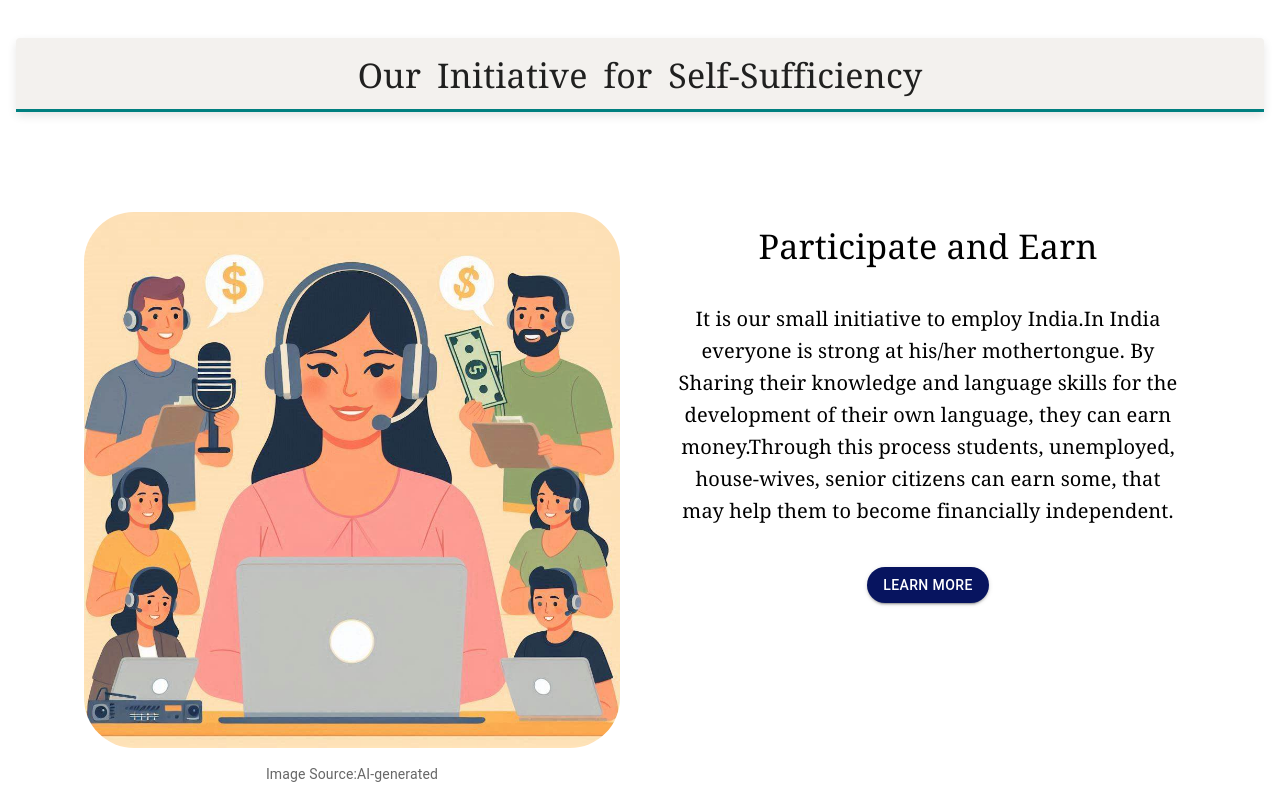
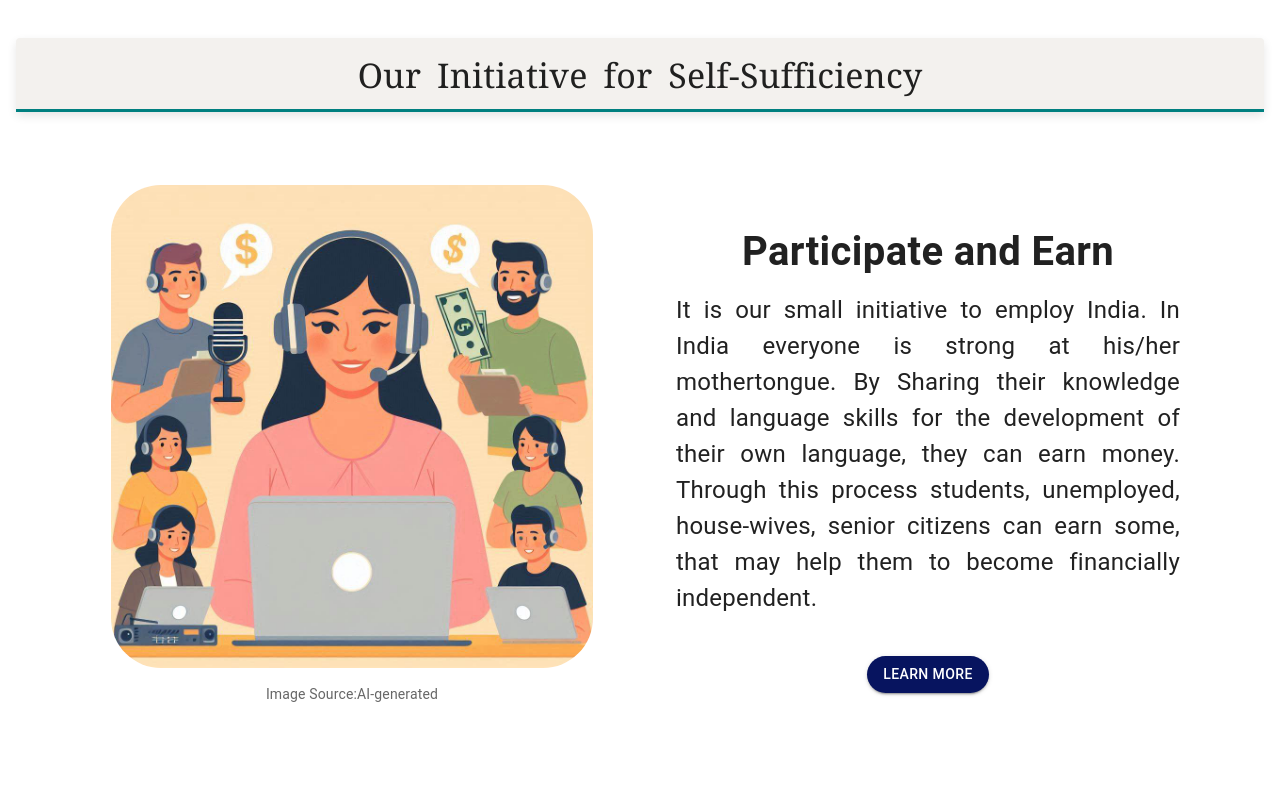
Before and after one commit to TanmoyTheStudent/VaniVerseDemo2, a React (Create React App) app: page / in a window 1280 px wide. Shown: the part 6760-7560 px from the top of the page. Built offline with nearby package versions, Linux system fonts and the light colour scheme.

Commit message:
Update ParticipateAndEarn.js

```diff
--- a/src/components/home/sub-components/ParticipateAndEarn.js
+++ b/src/components/home/sub-components/ParticipateAndEarn.js
@@ -1,28 +1,11 @@
-import { Container,Typography,Grid,Button,Card,CardActions,Paper } from '@mui/material'
+import { Container,Typography,Grid,Button,Card,Paper } from '@mui/material'
 import CardContent from '@mui/material/CardContent';
 import CardMedia from '@mui/material/CardMedia';
 import { CardActionArea } from '@mui/material';
 import EarnImage from "../../../required-data/assests/image/earnMoney.jpeg"
 import { Link } from 'react-router-dom';
+import { design } from '../../../required-data/object-data/servicesInHome';
 
-const design={
-    padding: 2,
-    textAlign: 'center',
-    position: 'relative',
-    margin: 2,
-    backgroundColor: '#f3f1ee',
-    boxShadow: '0 4px 10px rgba(0, 0, 0, 0.1)',
-    '&::after': {
-      content: '""',
-      display: 'block',
-      width: '100%',
-      height: '3px',
-      backgroundColor: '#008080',
-      position: 'absolute',
-      bottom: 0,
-      left: 0,
-    },
-  }
 
 function ParticipateAndEarn() {
   return (
@@ -37,16 +20,16 @@ function ParticipateAndEarn() {
     </Paper>
 
     <Container>
-        <Grid container spacing={0}  justifyContent="center" style={{margin:"0px",marginTop:"50px",marginBottom:"100px"}}>
+        <Grid container spacing={0}  justifyContent="center" sx={{marginTop:"2%",marginBottom:{xs:"100px",md:"8%"} }}>
         <Grid item sm={12} md={6} lg={6}  style={{ display: 'flex', justifyContent: 'center',marginTop:"30px" }}>
                   <Card sx={{ width: '100%',height:"100%", padding: '20px', margin: '0px',boxShadow:"none"}} align="center" >
                     <CardActionArea>
                       <CardMedia
                         component="img"
-                        height="90%"
                         image={EarnImage}
                         alt="services image"
-                        style={{borderRadius:"50px"}}
+                        sx={{width:{sx:"90%",sm:"70%",md:"100%",lg:"90%"},borderRadius:"50px"}}
+
                       />
                       <CardContent>
                         <Typography variant="body2" color="text.secondary">
@@ -58,26 +41,53 @@ function ParticipateAndEarn() {
                </Card>
               </Grid>
                <Grid item sm={12} md={6} lg={6}  style={{ display: 'flex', justifyContent: 'center' }}>
-               <Card sx={{ width: '100%',height:"100%", padding: '20px', marginTop: '0px',boxShadow:"none"}} align="center" >
+               <Card sx={{ width: '100%',height:"100%", padding: {sx:"10px",md:"0px",lg:"20px"}, marginTop: {xs:0,md:"5%",lg:"2.5%",xl:"1.5%"},boxShadow:"none"}} align="center" >
                     <CardActionArea>
 
                       <CardContent style={{marginTop:"5%"}}>
-                        <Typography gutterBottom variant="h4" component="div" color="black" style={{fontFamily:"Georgia"}}>
+                        <Typography
+                        gutterBottom
+                        component="div"
+                        sx={{
+                          margin: {sx:"1%",md:0,lg:"2%"},
+                          fontSize: {
+                            xs: '2rem',
+                            sm: '2.25rem',
+                            md: '2.25rem',
+                            lg: '2.5rem',
+                            xl: '3rem',
+                          },
+                           textAlign: 'center',
+                           fontWeight:"bold"
+                        }}
+                        >
                           Participate and Earn
-                        </Typography><br/>
-                        <Typography variant="h6" color="black" style={{fontFamily:"Georgia"}}>
-                        It is our small initiative to employ India.In India everyone is strong at his/her mothertongue.
-                        By Sharing their knowledge and language skills for the development of their own language, they can earn money.Through this process students, unemployed, house-wives, senior citizens can earn some, that may help them to become financially independent.
+                        </Typography>
+                        <Typography
+                         sx={{
+                          textAlign:{
+                            xs:"justify",
+
+                          },
+                          fontSize: {
+                            xs: '1.25rem',
+                            sm: '1.35rem',
+                            md: '1.35rem',
+                            lg: '1.5rem',
+                            xl: '1.75rem',
+                          },
+                        }}>
+                        It is our small initiative to employ India. In India everyone is strong at his/her mothertongue. By Sharing their knowledge and language skills for the development of their own language, they can earn money. Through this process students, unemployed, house-wives, senior citizens can earn some, that may help them to become financially independent.
                         </Typography>
                       </CardContent>
                    </CardActionArea><br/>
                    <Button
             variant="contained"
             sx={{
-              backgroundColor: '#07145f', // Blue background color
-              borderRadius: '20px',       // Rounded corners
+              backgroundColor: '#07145f',
+              borderRadius: '20px',
               '&:hover': {
-                backgroundColor: '#7038b7', // Darker blue on hover
+                backgroundColor: '#7038b7',
               },
             }}
             component={Link}
```
